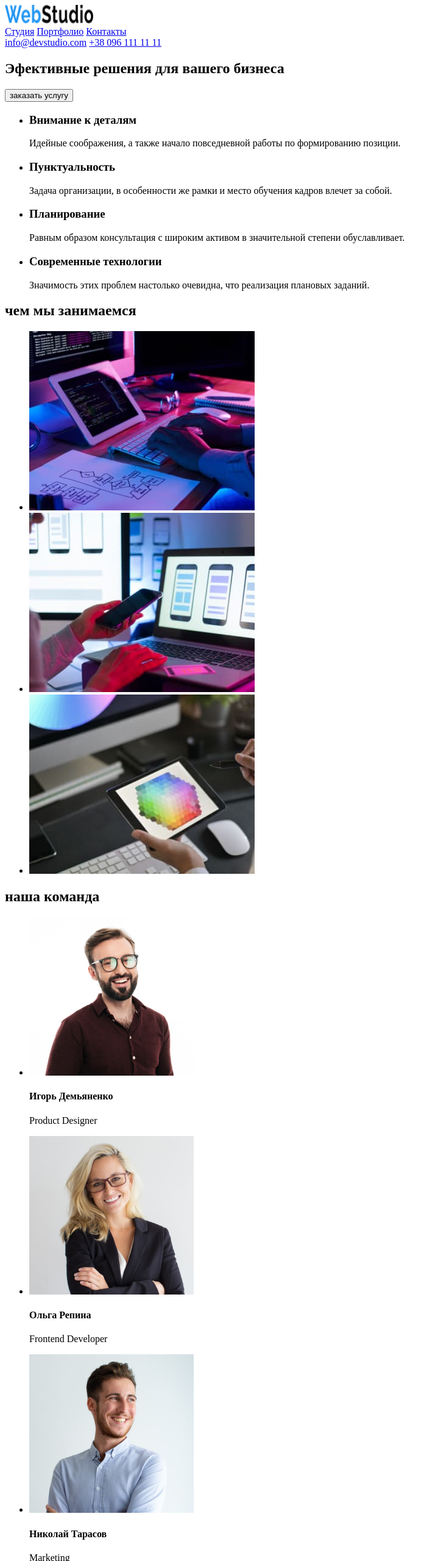
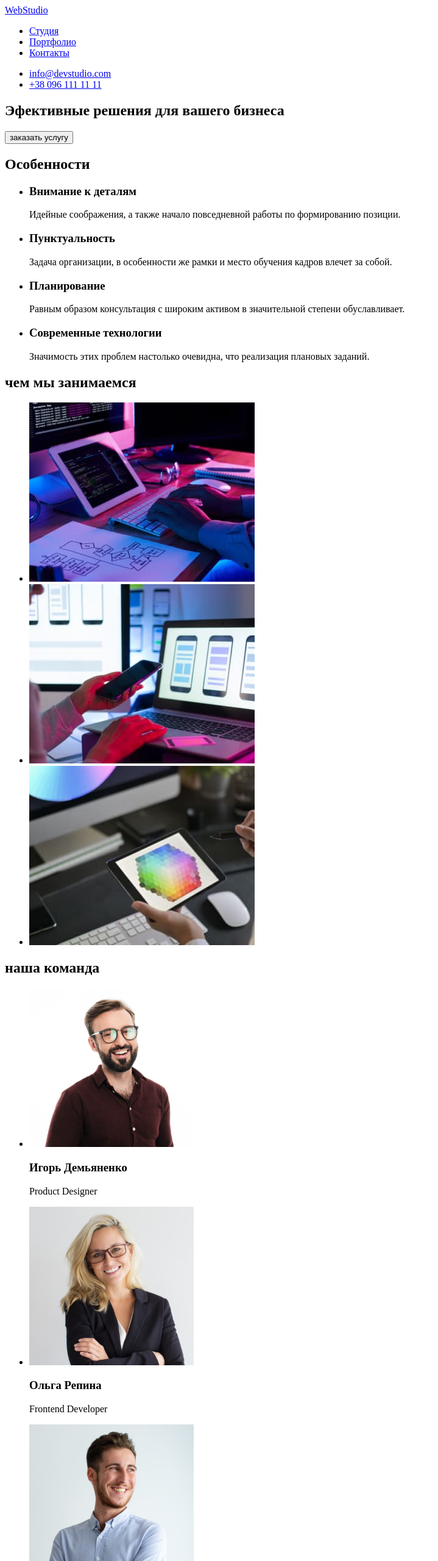
Before and after one commit to VPagent/goit-markup-hw-01, a plain HTML site: page index.html in a window 1280 px wide. Shown: the top 2560 px of the page at 61% size, without its empty margins (0-719 px from the left). Drawn offline with Linux system fonts and the light colour scheme.

Commit message:
Update index.html

```diff
--- a/index.html
+++ b/index.html
@@ -9,26 +9,29 @@
 <body>
     <!-- Header -->
     <header>
-        <img src="./images/logoheader.jpg" width="145" height="31" alt="logo">
+        <a href="http://127.0.0.1:5500/index.html">WebStudio</a>
         <nav>
-            <a href="#studio">Студия</a>
-            <a href="#portfolio">Портфолио</a>
-            <a href="#contacts">Контакты</a>
+            <ul>
+                <li><a href="#studio">Студия</a></li>
+                <li><a href="#portfolio">Портфолио</a></li>
+                <li><a href="#contacts">Контакты</a></li>
+            </ul>
         </nav>
-        <a href="mailto:info@devstudio.com">info@devstudio.com</a>
-        <a href="tel:+380961111111">+38 096 111 11 11</a>
+        <ul>
+            <li><a href="mailto:info@devstudio.com">info@devstudio.com</a></li>
+            <li><a href="tel:+380961111111">+38 096 111 11 11</a></li>
+        </ul>
     </header>
     <!-- Main -->
     <main>
         <!-- Шапка -->
-        <div>
-            <section>
-                <h1 id="studio">Эфективные решения для вашего бизнеса</h1>
-                <button type="button">заказать услугу</button>
-            </section>
-        </div>
+         <section>
+            <h1 id="studio">Эфективные решения для вашего бизнеса</h1>
+            <button type="button">заказать услугу</button>
+        </section>
         <!-- Особенности -->
         <section>
+            <h2>Особенности</h2>
             <ul>
                 <li>
                     <h3>Внимание к деталям</h3>
@@ -69,22 +72,22 @@
             <ul>
                 <li>
                     <img src="./images/igor.jpg" width="270" alt="igor demyanenko">
-                    <h4>Игорь Демьяненко</h4>
+                    <h3>Игорь Демьяненко</h3>
                     <p>Product Designer</p>
                 </li>
                 <li>
                     <img src="./images/olga.jpg" width="270" alt="olga repina">
-                    <h4>Ольга Репина</h4>
+                    <h3>Ольга Репина</h3>
                     <p>Frontend Developer</p>
                 </li>
                 <li>
                     <img src="./images/nikolay.jpg" width="270" alt="nikolay tarasov">
-                    <h4>Николай Тарасов</h4>
+                    <h3>Николай Тарасов</h3>
                     <p>Marketing</p>
                 </li>
                 <li>
                     <img src="./images/mihail.jpg" width="270" alt="mikhail ermakov">
-                    <h4>Михаил Ермаков</h4>
+                    <h3>Михаил Ермаков</h3>
                     <p>UI Designer</p>
                 </li>
             </ul>
@@ -92,10 +95,14 @@
     </main>
     <!-- Footer -->
     <footer id="contacts">
-        <img src="./images/logofooter.jpg" width="145" height="31" alt="logo">
-            <address>г. Киев, пр-т Леси Украинки, 26</address>
-            <a href="mailto:info@example.com">info@example.com</a>
-            <a href="tel:+380991111111">+38 099 111 11 11</a>
+        <a href="http://127.0.0.1:5500/index.html">WebStudio</a>
+            <address>
+                <ul>
+                    <li><a href="">г. Киев, пр-т Леси Украинки, 26</a></li>
+                    <li><a href="mailto:info@example.com">info@example.com</a></li>
+                    <li><a href="tel:+380991111111">+38 099 111 11 11</a></li>
+                </ul>
+            </address>
     </footer>
 </body>
 </html>
```
